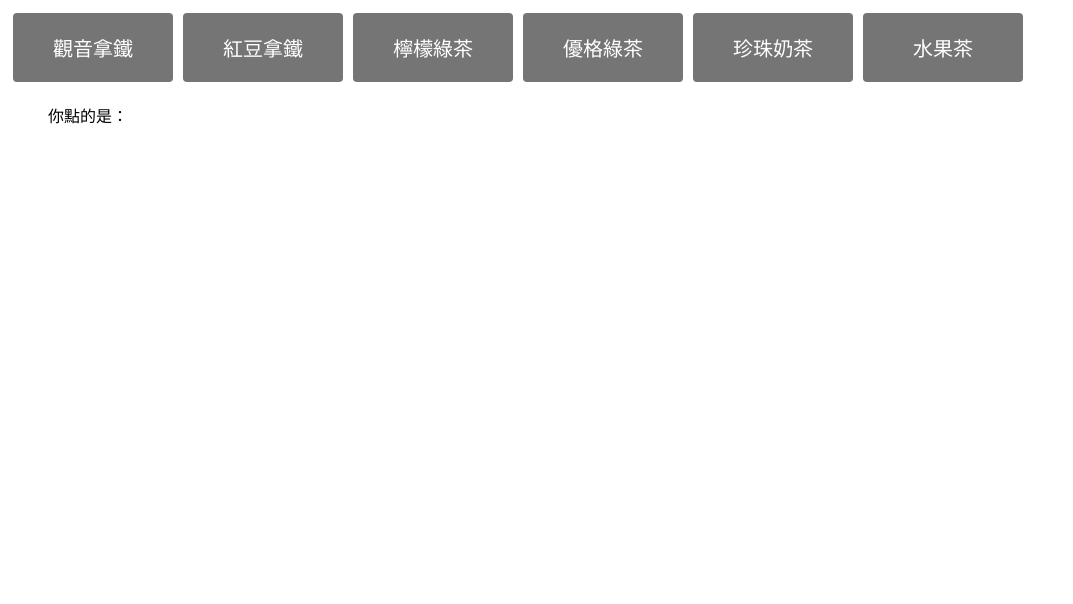
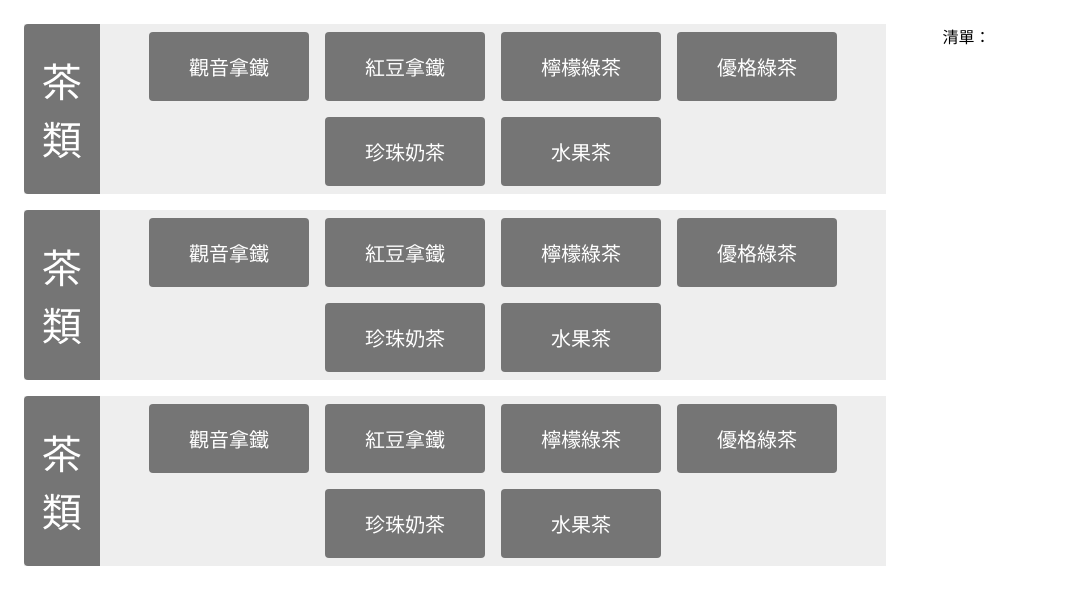
Before and after one commit to MOSapeizer/vue-ordering-drink, a Vue app: page /#/ in a window 1280 px wide. Shown: the top 604 px of the page, without its empty margins (0-1073 px from the left). Built offline with nearby package versions, Linux system fonts and the light colour scheme.

Commit message:
新增：分類區塊

```diff
--- a/src/App.vue
+++ b/src/App.vue
@@ -1,22 +1,36 @@
 <template>
   <div class="app">
+    <div class="main">
+      <category name="茶類">
         <order-button v-for="drink in drinkList" :key="drink.id" @check="saveOrder" :name="drink"></order-button>
+      </category>
+      <category name="茶類">
+        <order-button v-for="drink in drinkList" :key="drink.id" @check="saveOrder" :name="drink"></order-button>
+      </category>
+      <category name="茶類">
+        <order-button v-for="drink in drinkList" :key="drink.id" @check="saveOrder" :name="drink"></order-button>
+      </category>
+    </div>
+    <div class="aside">
       <ol class="order-list">
-      <span>你點的是：</span>
+        <span>清單：</span>
         <li v-for="order in orderList">
           <span :style="{ backgroundColor: orderColor(order) }" class="order">{{ print(order) }}</span>
           <button :style="{ backgroundColor: orderColor(order) }" @click="remove(order)" class="cancel">Ｘ</button>
         </li>
       </ol>
     </div>
+  </div>
 </template>
 
 <script>
+import Category from '@/components/Category'
 import OrderButton from '@/components/OrderButton'
 
 export default {
   name: 'app',
   components: {
+    Category,
     OrderButton
   },
   data () {
@@ -61,8 +75,29 @@ export default {
 </script>
 
 <style scoped>
+
+.app {
+  display: flex;
+  width: 100%;
+}
+
+.main {
+  display: inline-block;
+  flex: 7;
+  margin: 1em;
+}
+
+.aside {
+  display: inline-block;
+  flex: 3;
+}
+
 button {
   outline: none;
+}
+
+ol {
+  list-style: none;
 }
 
 .order {
--- /dev/null
+++ b/src/components/Category.vue
@@ -0,0 +1,54 @@
+<template>
+	<div class="order-category">
+    <div class="category-label">
+      {{ name }}
+    </div>
+    <div class="category-items">
+      <slot>
+        這個類別沒東西，嫩。
+      </slot>
+    </div>
+  </div>
+</template>
+
+<script>
+export default {
+
+  name: 'Category',
+  props: ['name'],
+  data () {
+    return {
+
+    }
+  }
+}
+</script>
+
+<style lang="css" scoped>
+
+.order-category {
+  align-items: stretch;
+  background-color: #eee;
+  display: flex;
+  margin-bottom: 1em;
+}
+
+.order-category .category-label {
+  align-items: center;
+  background-color: #757575;
+  border-radius: 4px 0 0 4px;
+  color: white;
+  display: flex;
+  font-size: 2.5em;
+  padding: 0 0.2em;
+  text-align: center;
+}
+
+.order-category .category-items {
+  align-items: center;
+  display: flex;
+  flex-flow: wrap;
+  justify-content: center;
+}
+
+</style>
--- a/src/components/OrderButton.vue
+++ b/src/components/OrderButton.vue
@@ -99,7 +99,7 @@ button {
   color: #FFFFFF;
   cursor: pointer;
   font-size: 20px;
-  margin: 5px;
+  margin: 8px;
   padding: 20px;
   position: relative;
   text-align: center;
```
Lines whose indentation alone changed are shown as unchanged.
